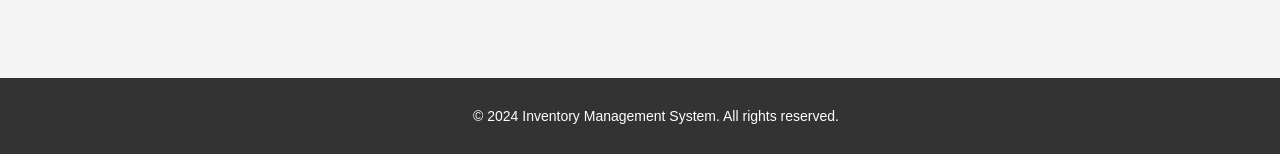
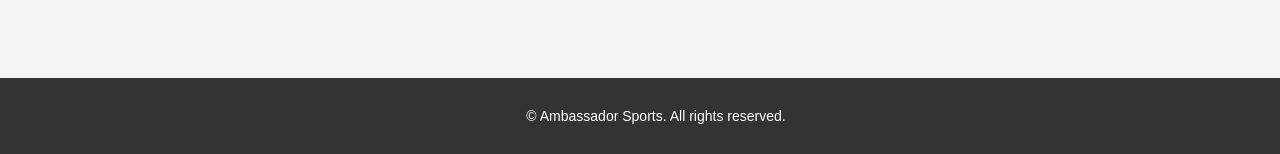
Before and after one commit to Sheikh-Ahmed-Naeem/Inventory-Management-System, a Flask app: template templates/G_Product_del.html in a window 1280 px wide. Shown: the part 646-800 px from the top of the page. Run offline with Flask 3, Linux system fonts and the light colour scheme; the template is opened without the code that fills it, so the values that code supplies are empty; some libraries are stand-ins or nearby versions.

Commit message:
Update G_Product_del.html

```diff
--- a/templates/G_Product_del.html
+++ b/templates/G_Product_del.html
@@ -79,7 +79,7 @@
         </form>
     </div>
     <footer>
-        <p>&copy; 2024 Inventory Management System. All rights reserved.</p>
+        <p>&copy; Ambassador Sports. All rights reserved.</p>
     </footer>
 </body>
 </html>
```
